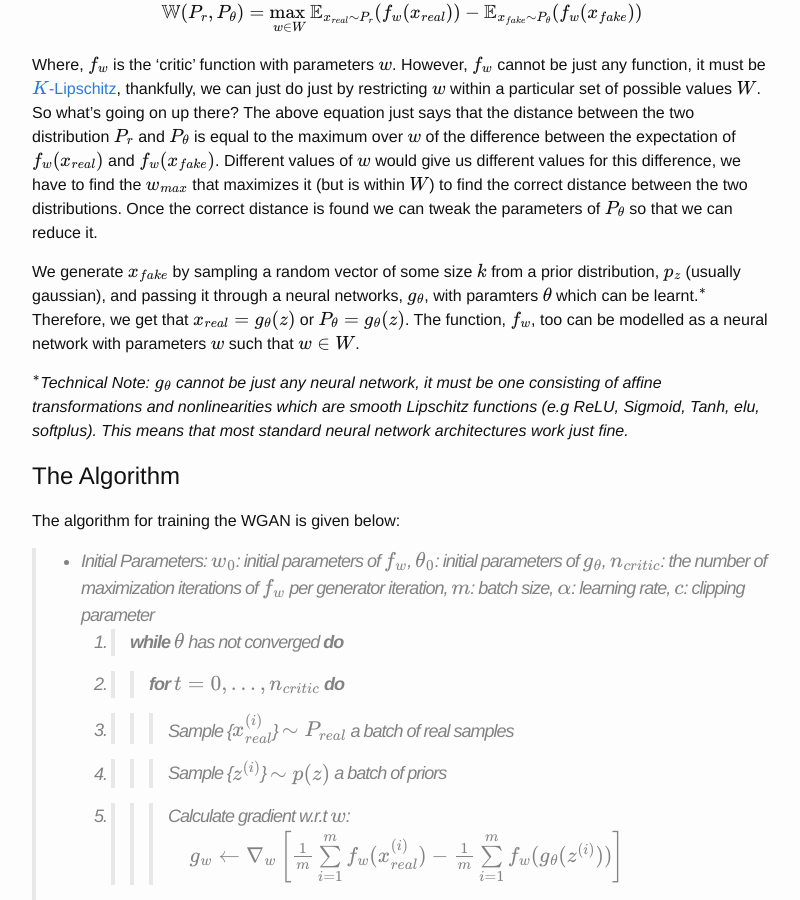
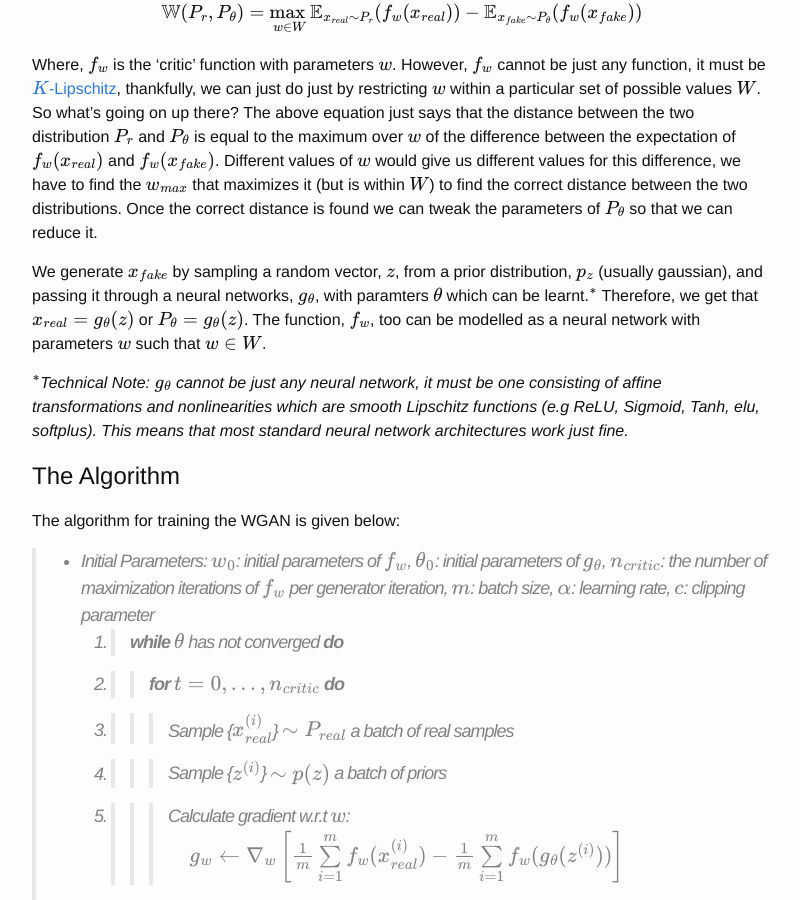
Before and after one commit to shahrukhathar/shahrukhathar.github.io, a Jekyll site: the page built from _posts/2017-03-04-Wasserstein-GANs.markdown, in a window 1280 px wide and 900 px high, scrolled down 446 px. Shown: the whole window, without its empty margins (238-1038 px from the left). Built offline with Jekyll 4.4.1, drawn with Linux system fonts in a browser that asks for light colours; formulas are drawn with MathJax 3.

Commit message:
UpdatedWGAN

```diff
--- a/_posts/2017-03-04-Wasserstein-GANs.markdown
+++ b/_posts/2017-03-04-Wasserstein-GANs.markdown
@@ -31,7 +31,7 @@ the $$w_{max}$$ that maximizes it (but is within $$W$$) to find the correct dist
 distance is found we can tweak the parameters of $$P_{\theta}$$ so that we can reduce it.
 
 
-We generate $$x_{fake}$$ by sampling a random vector of some size $$k$$ from a prior distribution, $$p_{z}$$ (usually gaussian), and passing it through a neural networks,
+We generate $$x_{fake}$$ by sampling a random vector, $$z$$, from a prior distribution, $$p_{z}$$ (usually gaussian), and passing it through a neural networks,
 $$g_{\theta}$$, with paramters $$\theta$$ which can be learnt.$$^{*}$$
 Therefore, we get that $$x_{real} = g_{\theta}(z)$$ or $$P_{\theta} = g_{\theta}(z)$$. The function, $$f_{w}$$, too can be modelled as a neural network with parameters $$w$$ such that
 $$w \in W$$.
```
